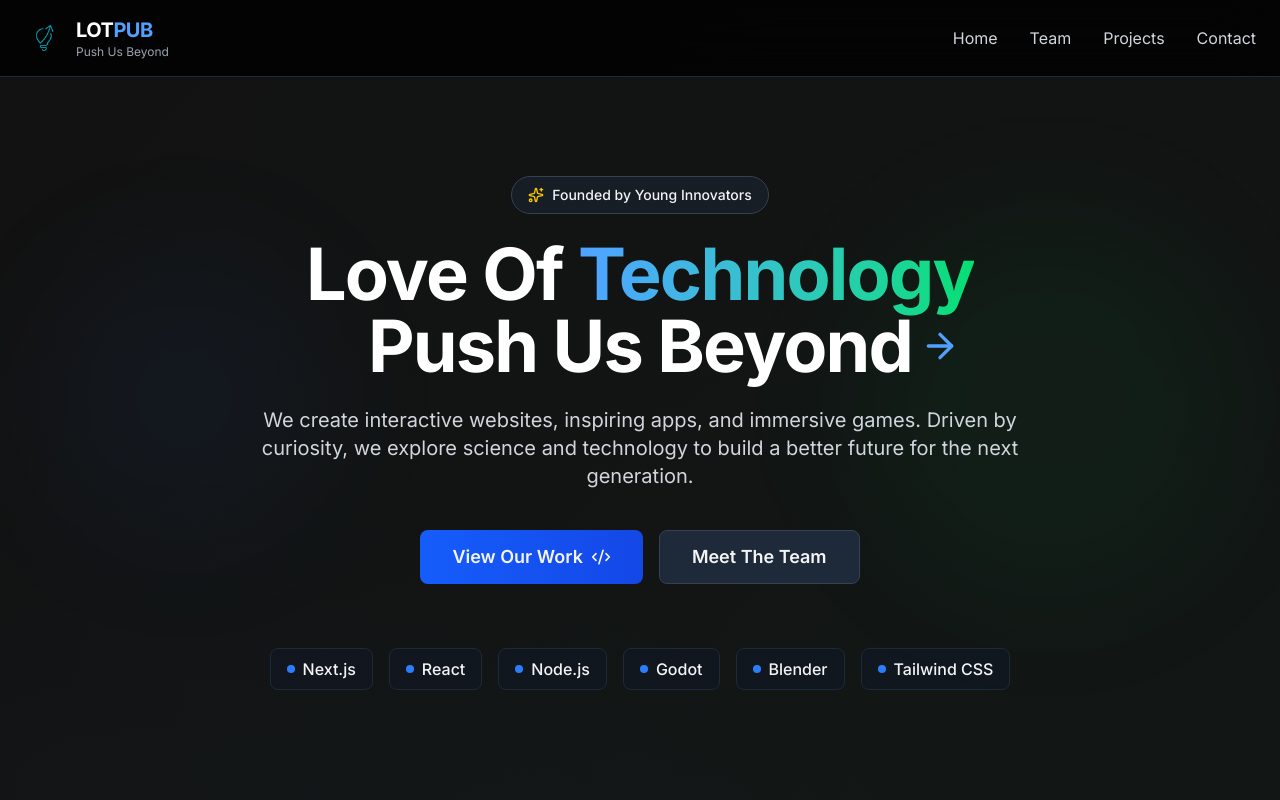
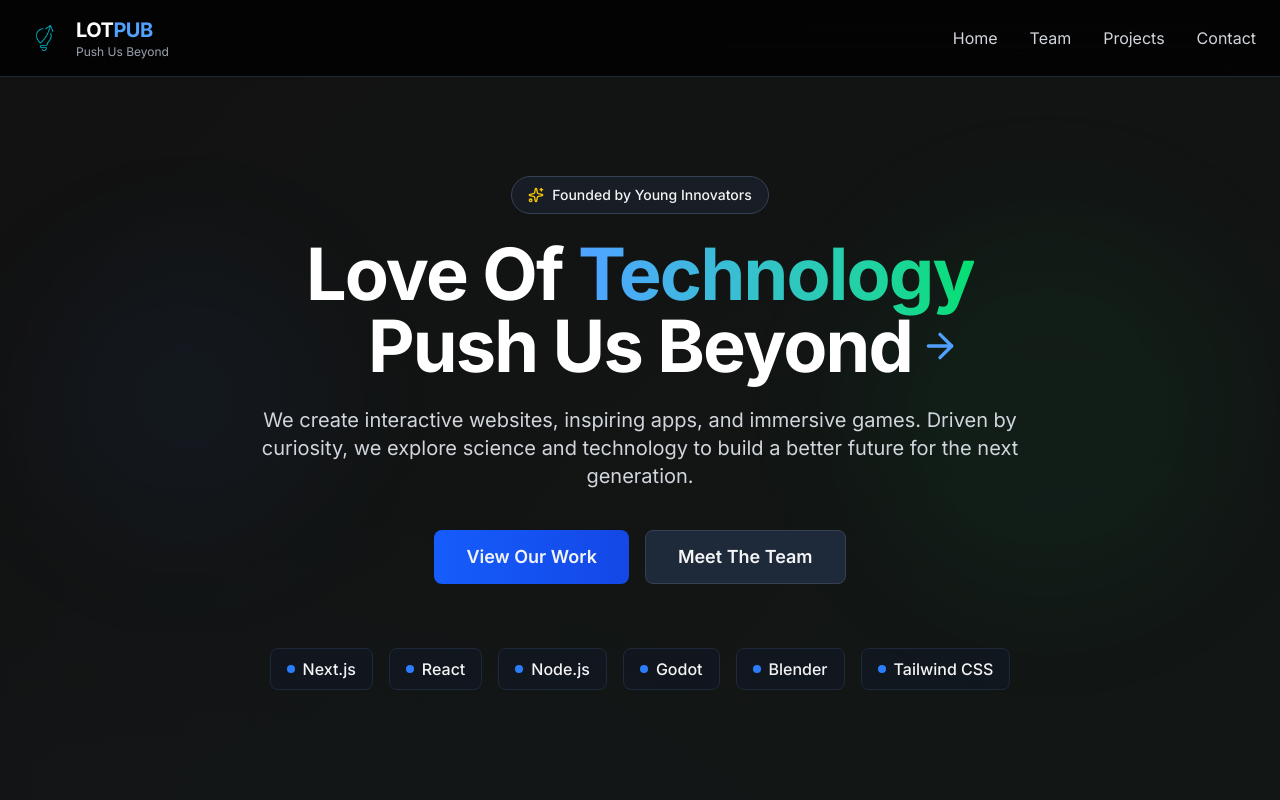
Before and after one commit to mubbyomosanya-eng/lotpub, a Next.js app: page / in a window 1280 px wide. Shown: the top 800 px of the page. Built offline with nearby package versions, Linux system fonts and the light colour scheme.

Commit message:
Convert buttons to Link components for navigation
Replaced static buttons with Link components for navigation to projects and about pages.

```diff
--- a/components/Hero.tsx
+++ b/components/Hero.tsx
@@ -1,4 +1,5 @@
 import { ArrowRight, Code2, Sparkles } from "lucide-react";
+import Link from 'next/link';
 
 export default function Hero() {
   return (
@@ -31,14 +32,19 @@ export default function Hero() {
         </p>
 
         <div className="flex flex-col sm:flex-row gap-4 justify-center">
-          <button className="px-8 py-3 bg-gradient-to-r from-blue-600 to-blue-700 rounded-lg font-semibold text-lg flex items-center justify-center gap-2 hover:shadow-xl hover:shadow-blue-500/30 transition-all hover:scale-105">
-            View Our Work
-            <Code2 className="w-5 h-5" />
-          </button>
-          <button className="px-8 py-3 bg-gray-800 hover:bg-gray-700 border border-gray-700 rounded-lg font-semibold text-lg transition-all">
-            Meet The Team
-          </button>
-        </div>
+  <Link
+    href="/projects"
+    className="px-8 py-3 bg-gradient-to-r from-blue-600 to-blue-700 rounded-lg font-semibold text-lg flex items-center justify-center gap-2 hover:shadow-xl hover:shadow-blue-500/30 transition-all hover:scale-105"
+  >
+    View Our Work
+  </Link>
+  <Link
+    href="/about"
+    className="px-8 py-3 bg-gray-800 hover:bg-gray-700 border border-gray-700 rounded-lg font-semibold text-lg transition-all"
+  >
+    Meet The Team
+  </Link>
+</div>
 
         {/* Tech Stack Badges */}
         <div className="mt-16 flex flex-wrap justify-center gap-4">
@@ -52,4 +58,5 @@ export default function Hero() {
       </div>
     </section>
   );
+
 }
```
